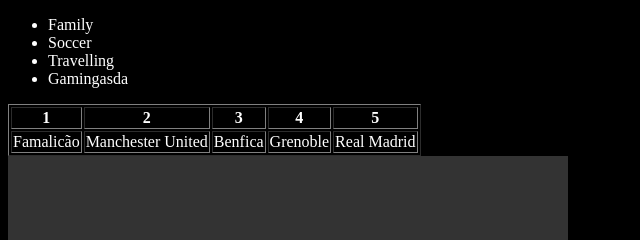
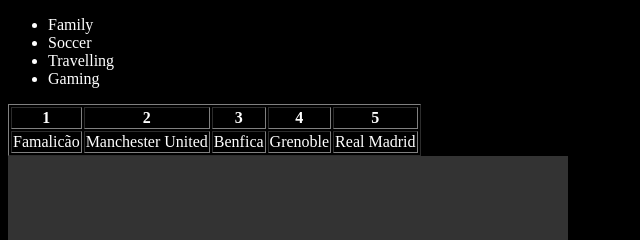
Before and after one commit to 21JoaoMarques21/JoaoMarques.github.io, a plain HTML site: page index.html in a window 1280 px wide. Shown: the part 555-795 px from the top of the page, 0-640 px from the left. Drawn offline with Linux system fonts and the light colour scheme.

Commit message:
Update index.html

```diff
--- a/index.html
+++ b/index.html
@@ -23,7 +23,7 @@
             <li>Family</li>
             <li>Soccer</li>
             <li>Travelling</li>
-            <li>Gamingasda</li>
+            <li>Gaming</li>
         </ul>
 
         <table border="1">
```
